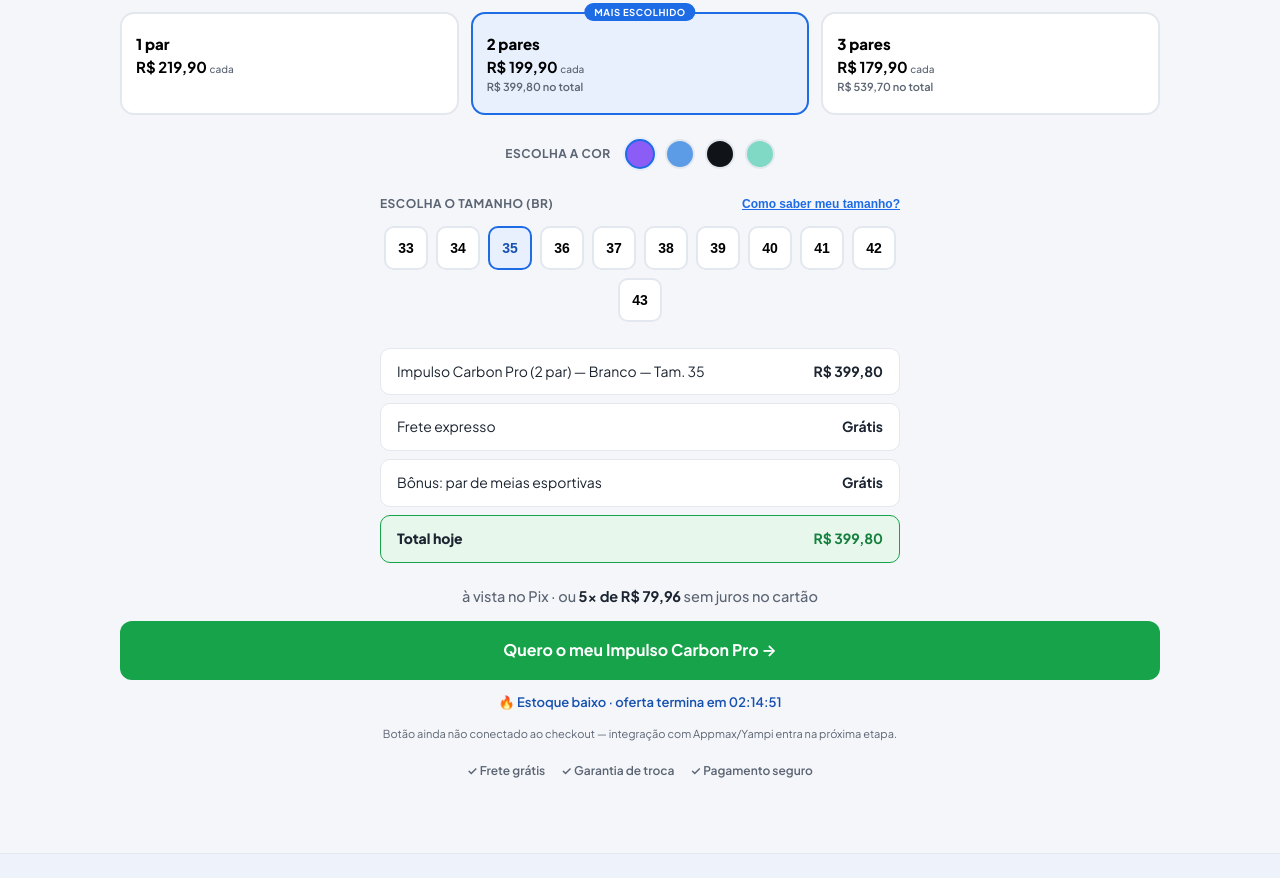
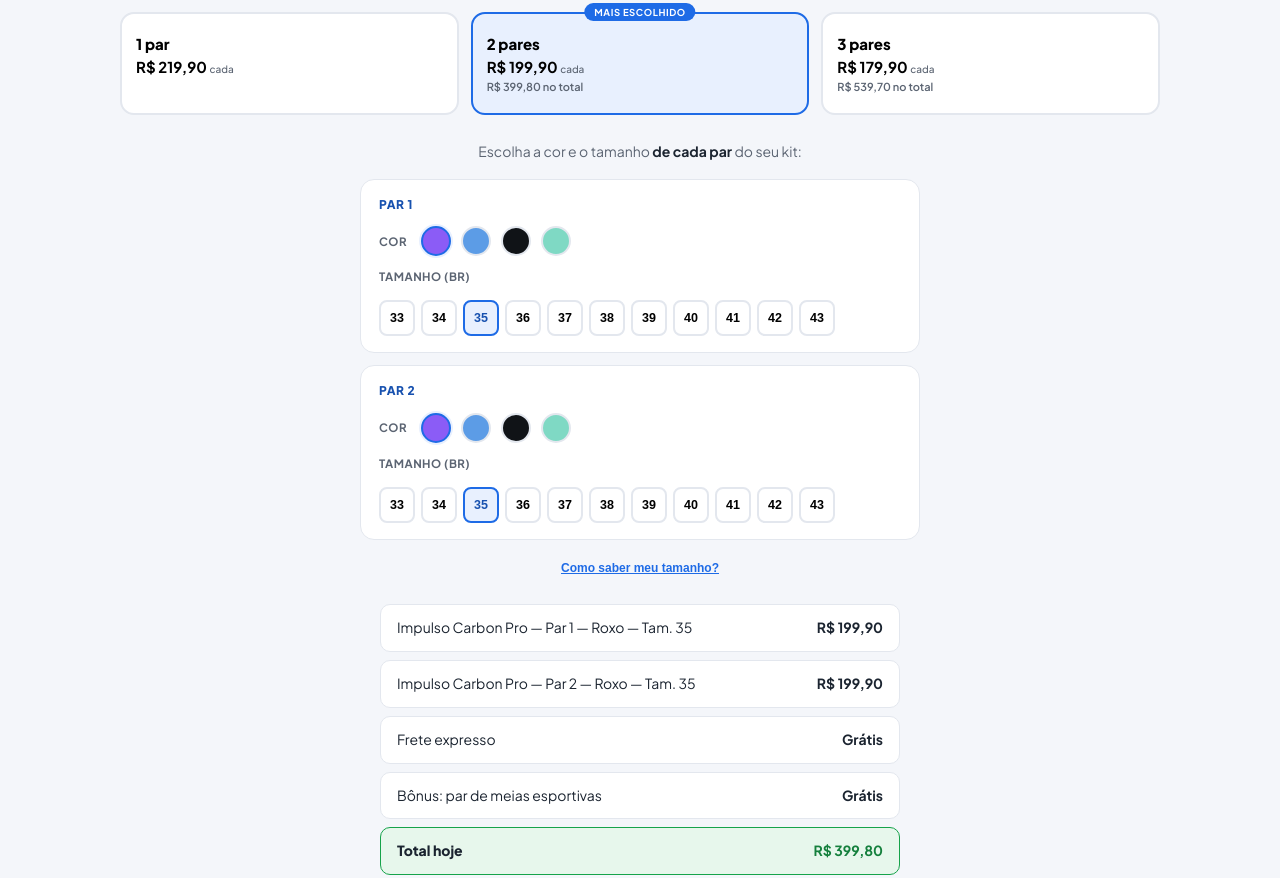
Before and after one commit to alecanteiro09-ui/tenis-impulso-landing, a plain HTML site: page index.html in a window 1280 px wide. Shown: the part 4496-5374 px from the top of the page. Drawn offline with Linux system fonts and the light colour scheme.

Commit message:
Permite escolher cor e tamanho de cada par individualmente no kit

```diff
--- a/css/styles.css
+++ b/css/styles.css
@@ -168,21 +168,27 @@
 .kit-unit small{ font-size:10px; color:var(--muted); font-weight:500; }
 .kit-total{ font-size:11px; color:var(--muted); font-weight:600; }
 
-.color-picker{ display:flex; align-items:center; gap:14px; justify-content:center; margin-bottom:26px; flex-wrap:wrap; }
-.cp-label{ font-size:12px; font-weight:700; text-transform:uppercase; letter-spacing:.04em; color:var(--muted); }
+.cp-label{ font-size:11.5px; font-weight:700; text-transform:uppercase; letter-spacing:.04em; color:var(--muted); }
 .swatches{ display:flex; gap:10px; }
 .swatch{ width:30px; height:30px; border-radius:50%; background:var(--c); border:2px solid var(--line); cursor:pointer; }
 .swatch.active{ border-color:var(--brand); box-shadow:0 0 0 2px var(--brand-soft); }
 
-.size-picker{ max-width:520px; margin:0 auto 26px; }
-.sp-head{ display:flex; justify-content:space-between; align-items:center; margin-bottom:12px; flex-wrap:wrap; gap:8px; }
+.pair-instructions{ text-align:center; color:var(--muted); font-size:14px; margin:26px 0 16px; }
+.pair-instructions b{ color:var(--ink); }
+.pair-selectors{ max-width:560px; margin:0 auto; display:grid; gap:12px; }
+.pair-card{ background:var(--surface); border:1px solid var(--line); border-radius:14px; padding:16px 18px; }
+.pair-head{ font-size:12px; font-weight:800; color:var(--brand-dark); text-transform:uppercase; letter-spacing:.05em; margin-bottom:12px; }
+.pair-row{ display:flex; align-items:center; gap:14px; flex-wrap:wrap; }
+.pair-row + .pair-row{ margin-top:12px; }
+.sizes-mini{ display:flex; flex-wrap:wrap; gap:6px; }
+.size-mini{ min-width:36px; height:36px; padding:0 4px; border-radius:8px; border:2px solid var(--line); background:var(--surface);
+  font-weight:700; font-size:12.5px; cursor:pointer; }
+.size-mini.active{ border-color:var(--brand); background:var(--brand-soft); color:var(--brand-dark); }
+
+.size-guide-wrap{ text-align:center; max-width:560px; margin:14px auto 26px; }
 .size-guide-link{ background:none; border:none; padding:0; font-size:12px; font-weight:700; color:var(--brand);
   text-decoration:underline; cursor:pointer; }
-.sizes{ display:flex; flex-wrap:wrap; gap:8px; justify-content:center; }
-.size{ min-width:44px; height:44px; padding:0 6px; border-radius:10px; border:2px solid var(--line); background:var(--surface);
-  font-weight:700; font-size:14px; cursor:pointer; }
-.size.active{ border-color:var(--brand); background:var(--brand-soft); color:var(--brand-dark); }
-.size-guide-note{ margin-top:14px; background:var(--surface-2); border-radius:12px; padding:14px 16px; font-size:12.5px; color:var(--muted); line-height:1.6; }
+.size-guide-note{ margin-top:14px; background:var(--surface-2); border-radius:12px; padding:14px 16px; font-size:12.5px; color:var(--muted); line-height:1.6; text-align:left; }
 .flag-inline{ display:inline-block; margin-top:6px; color:var(--cta-dark); font-weight:600; font-size:10.5px; }
 
 .stack{ list-style:none; margin:0 0 22px; padding:0; display:grid; gap:8px; max-width:520px; margin-left:auto; margin-right:auto; }
--- a/index.html
+++ b/index.html
@@ -269,44 +269,20 @@
         </button>
       </div>
 
-      <div class="color-picker">
-        <span class="cp-label">Escolha a cor</span>
-        <div class="swatches">
-          <button class="swatch active" style="--c:#8B5CF6" data-color="Roxo" data-img="img/lifestyle-pista.avif" aria-label="Roxo"></button>
-          <button class="swatch" style="--c:#5C9CE6" data-color="Azul" data-img="img/produto-azul.avif" aria-label="Azul"></button>
-          <button class="swatch" style="--c:#101317" data-color="Preto" data-img="img/produto-preto.avif" aria-label="Preto"></button>
-          <button class="swatch" style="--c:#7FD9C4" data-color="Verde-água" data-img="img/produto-verde.avif" aria-label="Verde-água"></button>
-        </div>
+      <p class="pair-instructions">Escolha a cor e o tamanho <b>de cada par</b> do seu kit:</p>
+      <div class="pair-selectors" id="pair-selectors">
+        <!-- gerado via JS conforme a quantidade escolhida acima -->
       </div>
 
-      <div class="size-picker">
-        <div class="sp-head">
-          <span class="cp-label">Escolha o tamanho (BR)</span>
-          <button type="button" class="size-guide-link" id="btn-size-guide">Como saber meu tamanho?</button>
-        </div>
-        <div class="sizes" role="radiogroup" aria-label="Tamanho">
-          <button class="size" data-size="33" data-factory="35">33</button>
-          <button class="size" data-size="34" data-factory="36">34</button>
-          <button class="size active" data-size="35" data-factory="37">35</button>
-          <button class="size" data-size="36" data-factory="38">36</button>
-          <button class="size" data-size="37" data-factory="39">37</button>
-          <button class="size" data-size="38" data-factory="40">38</button>
-          <button class="size" data-size="39" data-factory="41">39</button>
-          <button class="size" data-size="40" data-factory="42">40</button>
-          <button class="size" data-size="41" data-factory="43">41</button>
-          <button class="size" data-size="42" data-factory="44">42</button>
-          <button class="size" data-size="43" data-factory="45">43</button>
-        </div>
+      <div class="size-guide-wrap">
+        <button type="button" class="size-guide-link" id="btn-size-guide">Como saber meu tamanho?</button>
         <p id="size-guide" class="size-guide-note" hidden>
-          ⚠ A numeração deste fornecedor não é igual à numeração BR de tênis comum — o número exibido acima já está convertido, mas fica <strong>1 a 2 números menor</strong> que a etiqueta de uma marca nacional. Meça o comprimento do seu pé descalço (calcanhar até a ponta do dedão) e, na dúvida entre dois tamanhos, escolha o maior. <span class="flag-inline">[Confirmar tabela oficial de conversão com a SIHI antes de publicar]</span>
+          ⚠ A numeração deste fornecedor não é igual à numeração BR de tênis comum — o número exibido já está convertido, mas fica <strong>1 a 2 números menor</strong> que a etiqueta de uma marca nacional. Meça o comprimento do seu pé descalço (calcanhar até a ponta do dedão) e, na dúvida entre dois tamanhos, escolha o maior. <span class="flag-inline">[Confirmar tabela oficial de conversão com a SIHI antes de publicar]</span>
         </p>
       </div>
 
-      <ul class="stack">
-        <li><span>Impulso Carbon Pro (<span id="sel-qty">1</span> par) — <span id="sel-color">Branco</span> — Tam. <span id="sel-size">35</span></span><b id="sel-unit-total">R$ 219,90</b></li>
-        <li><span>Frete expresso</span><b>Grátis</b></li>
-        <li><span>Bônus: par de meias esportivas</span><b>Grátis</b></li>
-        <li class="total"><span>Total hoje</span><b id="sel-total">R$ 219,90</b></li>
+      <ul class="stack" id="stack-list">
+        <!-- linhas de cada par + frete + bônus + total, geradas via JS -->
       </ul>
       <p class="price-terms center">à vista no Pix · ou <b id="sel-parcel">5x de R$ 43,98</b> sem juros no cartão</p>
 
--- a/js/main.js
+++ b/js/main.js
@@ -29,39 +29,6 @@
   tickCountdown();
   setInterval(tickCountdown, 1000);
 
-  /* ---------- kit selector ---------- */
-  var kitButtons = document.querySelectorAll(".kit");
-  var selQty = document.getElementById("sel-qty");
-  var selUnitTotal = document.getElementById("sel-unit-total");
-  var selTotal = document.getElementById("sel-total");
-  var selParcel = document.getElementById("sel-parcel");
-  var PARCELAS = 5;
-
-  function formatBRL(value) {
-    return "R$ " + value.toFixed(2).replace(".", ",");
-  }
-
-  function selectKit(btn) {
-    kitButtons.forEach(function (b) { b.classList.remove("active"); });
-    btn.classList.add("active");
-
-    var qty = btn.getAttribute("data-qty");
-    var unit = parseFloat(btn.getAttribute("data-unit"));
-    var total = parseFloat(btn.getAttribute("data-total"));
-
-    if (selQty) selQty.textContent = qty;
-    if (selUnitTotal) selUnitTotal.textContent = formatBRL(unit * parseInt(qty, 10));
-    if (selTotal) selTotal.textContent = formatBRL(total);
-    if (selParcel) selParcel.textContent = PARCELAS + "x de " + formatBRL(total / PARCELAS);
-  }
-
-  kitButtons.forEach(function (btn) {
-    btn.addEventListener("click", function () { selectKit(btn); });
-  });
-
-  var featured = document.querySelector(".kit.featured");
-  if (featured) selectKit(featured);
-
   /* ---------- galeria de fotos ---------- */
   var thumbs = document.querySelectorAll(".thumb");
   var mainImg = document.getElementById("gallery-main-img");
@@ -75,44 +42,117 @@
       thumbs.forEach(function (x) { x.classList.remove("active"); });
       t.classList.add("active");
       setGalleryImage(t.getAttribute("data-img"));
-      selectColorByName(t.getAttribute("data-color"));
     });
   });
 
-  /* ---------- color swatches ---------- */
-  var swatches = document.querySelectorAll(".swatch");
-  var selColor = document.getElementById("sel-color");
+  /* ---------- cores e tamanhos disponíveis ---------- */
+  var COLORS = [
+    { name: "Roxo", hex: "#8B5CF6", img: "img/lifestyle-pista.avif" },
+    { name: "Azul", hex: "#5C9CE6", img: "img/produto-azul.avif" },
+    { name: "Preto", hex: "#101317", img: "img/produto-preto.avif" },
+    { name: "Verde-água", hex: "#7FD9C4", img: "img/produto-verde.avif" }
+  ];
+  var SIZES = [33, 34, 35, 36, 37, 38, 39, 40, 41, 42, 43]; // tamanho real do fornecedor (SIHI) = BR + 2
 
-  function selectColorByName(name) {
-    if (!name) return;
-    swatches.forEach(function (s) {
-      s.classList.toggle("active", s.getAttribute("data-color") === name);
-    });
-    if (selColor) selColor.textContent = name;
+  function formatBRL(value) {
+    return "R$ " + value.toFixed(2).replace(".", ",");
   }
 
-  swatches.forEach(function (sw) {
-    sw.addEventListener("click", function () {
-      swatches.forEach(function (s) { s.classList.remove("active"); });
-      sw.classList.add("active");
-      if (selColor) selColor.textContent = sw.getAttribute("data-color");
-      var img = sw.getAttribute("data-img");
-      if (img) setGalleryImage(img);
-    });
+  /* ---------- kit + seleção por par ---------- */
+  var kitButtons = document.querySelectorAll(".kit");
+  var pairSelectorsEl = document.getElementById("pair-selectors");
+  var stackListEl = document.getElementById("stack-list");
+  var selParcel = document.getElementById("sel-parcel");
+  var PARCELAS = 5;
+
+  var currentKit = { qty: 1, unit: 219.90, total: 219.90 };
+  var pairs = [{ color: COLORS[0].name, size: 35 }];
+
+  function syncPairsLength() {
+    var qty = currentKit.qty;
+    while (pairs.length < qty) pairs.push({ color: COLORS[0].name, size: 35 });
+    if (pairs.length > qty) pairs = pairs.slice(0, qty);
+  }
+
+  function renderPairSelectors() {
+    var showLabel = pairs.length > 1;
+    var html = pairs.map(function (pair, i) {
+      var swatches = COLORS.map(function (c) {
+        var active = c.name === pair.color ? " active" : "";
+        return '<button class="swatch' + active + '" style="--c:' + c.hex + '" data-role="color" data-value="' + c.name + '" data-img="' + c.img + '" aria-label="' + c.name + '"></button>';
+      }).join("");
+      var sizes = SIZES.map(function (s) {
+        var active = s === pair.size ? " active" : "";
+        return '<button class="size-mini' + active + '" data-role="size" data-value="' + s + '">' + s + '</button>';
+      }).join("");
+      return (
+        '<div class="pair-card" data-pair="' + i + '">' +
+          (showLabel ? '<div class="pair-head">Par ' + (i + 1) + '</div>' : '') +
+          '<div class="pair-row"><span class="cp-label">Cor</span><div class="swatches">' + swatches + '</div></div>' +
+          '<div class="pair-row"><span class="cp-label">Tamanho (BR)</span><div class="sizes-mini">' + sizes + '</div></div>' +
+        '</div>'
+      );
+    }).join("");
+    if (pairSelectorsEl) pairSelectorsEl.innerHTML = html;
+  }
+
+  function renderStack() {
+    if (!stackListEl) return;
+    var lines = pairs.map(function (pair, i) {
+      var label = "Impulso Carbon Pro" + (pairs.length > 1 ? " — Par " + (i + 1) : "") + " — " + pair.color + " — Tam. " + pair.size;
+      return "<li><span>" + label + "</span><b>" + formatBRL(currentKit.unit) + "</b></li>";
+    }).join("");
+    lines += "<li><span>Frete expresso</span><b>Grátis</b></li>";
+    lines += "<li><span>Bônus: par de meias esportivas</span><b>Grátis</b></li>";
+    lines += '<li class="total"><span>Total hoje</span><b>' + formatBRL(currentKit.total) + "</b></li>";
+    stackListEl.innerHTML = lines;
+    if (selParcel) selParcel.textContent = PARCELAS + "x de " + formatBRL(currentKit.total / PARCELAS);
+  }
+
+  function refreshOffer() {
+    syncPairsLength();
+    renderPairSelectors();
+    renderStack();
+  }
+
+  function selectKit(btn) {
+    kitButtons.forEach(function (b) { b.classList.remove("active"); });
+    btn.classList.add("active");
+    currentKit = {
+      qty: parseInt(btn.getAttribute("data-qty"), 10),
+      unit: parseFloat(btn.getAttribute("data-unit")),
+      total: parseFloat(btn.getAttribute("data-total"))
+    };
+    refreshOffer();
+  }
+
+  kitButtons.forEach(function (btn) {
+    btn.addEventListener("click", function () { selectKit(btn); });
   });
 
-  /* ---------- size picker ---------- */
-  var sizes = document.querySelectorAll(".size");
-  var selSize = document.getElementById("sel-size");
+  if (pairSelectorsEl) {
+    pairSelectorsEl.addEventListener("click", function (e) {
+      var el = e.target.closest("[data-role]");
+      if (!el) return;
+      var card = e.target.closest(".pair-card");
+      var idx = parseInt(card.getAttribute("data-pair"), 10);
+      if (el.getAttribute("data-role") === "color") {
+        pairs[idx].color = el.getAttribute("data-value");
+        setGalleryImage(el.getAttribute("data-img"));
+      } else if (el.getAttribute("data-role") === "size") {
+        pairs[idx].size = parseInt(el.getAttribute("data-value"), 10);
+      }
+      renderPairSelectors();
+      renderStack();
+    });
+  }
 
-  sizes.forEach(function (sz) {
-    sz.addEventListener("click", function () {
-      sizes.forEach(function (s) { s.classList.remove("active"); });
-      sz.classList.add("active");
-      if (selSize) selSize.textContent = sz.getAttribute("data-size");
-      // data-factory guarda o tamanho real do fornecedor (SIHI) pra mandar no pedido depois
-    });
-  });
+  var featured = document.querySelector(".kit.featured");
+  if (featured) {
+    selectKit(featured);
+  } else {
+    refreshOffer();
+  }
 
   var sizeGuideBtn = document.getElementById("btn-size-guide");
   var sizeGuideNote = document.getElementById("size-guide");
```
